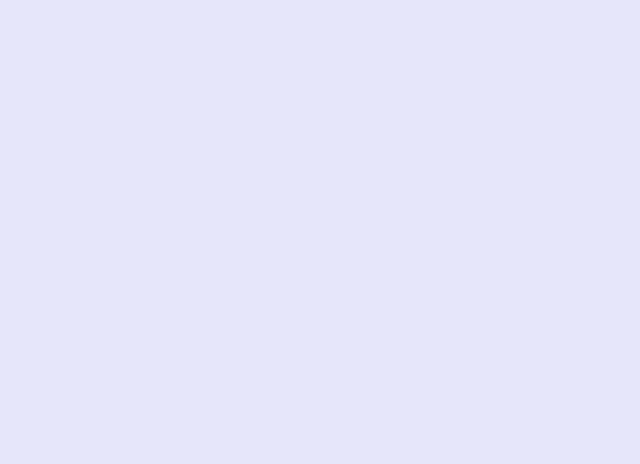
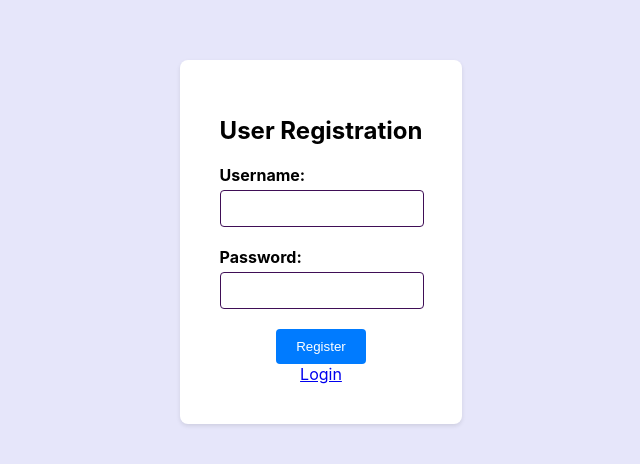
Before and after one commit to talyashmuelian/project6all, a React (Create React App) app in the folder project6client/: page /register in a window 1280 px wide. Before the commit this address had no page. Shown: the part 158-622 px from the top of the page, without its empty margins (319-959 px from the left). Built offline with nearby package versions, Linux system fonts and the light colour scheme.

Commit message:
18.6 22:05

```diff
--- a/project6client/src/App.js
+++ b/project6client/src/App.js
@@ -8,6 +8,7 @@ import Todos from "./pages/Todos";
 import Posts from "./pages/Posts";
 import Login from "./pages/Login";
 import Info from "./pages/Info";
+import Registration from "./pages/SignIn"
 // import Photos from "./pages/Photos";
 
 function App() {
@@ -16,6 +17,7 @@ function App() {
       <Routes>
         <Route path="/Login" element={<Login />} />
         <Route path="/" element={<Navigate to="/Login" />} />
+        <Route path="/register" element={<Registration />}/>
         <Route path="Users" element={<Users />}>
           <Route path=":id/Posts" element={<Posts />} />
           <Route path=":id/Todos" element={<Todos />} />
--- a/project6client/src/pages/Login.js
+++ b/project6client/src/pages/Login.js
@@ -1,5 +1,6 @@
 import { useState } from "react";
 import ReactDOM from "react-dom/client";
+import { Link } from "react-router-dom";
 import "./Login.css";
 import { requestsGet } from "../requestsToServer.js";
 
@@ -75,6 +76,7 @@ const Login = () => {
           />
         </div>
         <button type="submit">Login</button>
+        <div><Link to={`/register`}>Sign In</Link></div>
       </form>
     </div>
   );
--- /dev/null
+++ b/project6client/src/pages/Registration.css
@@ -0,0 +1,57 @@
+.registration-container {
+    display: flex;
+    justify-content: center;
+    align-items: center;
+    height: 100vh;
+    background-color: #e6e6fa; /* Light Purple */
+  }
+
+  form {
+    background-color: #fff;
+    padding: 40px; /* Increased padding */
+    border-radius: 8px; /* Increased border radius */
+    box-shadow: 0 2px 4px rgba(0, 0, 0, 0.1);
+    text-align: center;
+    max-width: 500px; /* Increased maximum width */
+    margin: 0 auto; /* Center horizontally */
+  }
+  h1 {
+    margin-bottom: 20px;
+    font-size: 24px;
+  }
+
+  .form-group {
+    margin-bottom: 20px;
+    text-align: left;
+    align-items: center;
+  }
+
+  label {
+    display: block;
+    margin-bottom: 5px;
+    font-weight: bold;
+  }
+
+  input {
+    width: 90%;
+    padding: 10px;
+    border: 1px solid #3f0e56;
+    border-radius: 4px;
+    color: #3f0e56;
+  }
+
+  button {
+    padding: 10px 20px;
+    background-color: #007bff;
+    color: #fff;
+    border: none;
+    border-radius: 4px;
+    cursor: pointer;
+  }
+
+  button:hover {
+    background-color: #0069d9;
+  }
+  body{
+    background-color: #e6e6fa; /* Light Purple */
+}
--- a/project6client/src/pages/SignIn.js
+++ b/project6client/src/pages/SignIn.js
@@ -1,13 +1,14 @@
 import { useState } from "react";
 import ReactDOM from "react-dom/client";
 import "./Registration.css";
+import { Link } from "react-router-dom";
+import { requestsPost } from "../requestsToServer";
 
 const Registration = () => {
   const [user, setUser] = useState({
-    id: "",
-    name: "",
+    id: 0,
     username: "",
-    email: ""
+    password: ""
   });
 
   const handleChange = (event) => {
@@ -16,33 +17,39 @@ const Registration = () => {
     setUser((prevUser) => ({ ...prevUser, [name]: value }));
   };
 
+
+  async function fetchData() {
+    try {
+      const data = await requestsPost(`/passwords`, user);
+
+      console.log(data);
+
+      window.location.href = "/Login";
+
+    } catch (error) {
+      console.error(error);
+    }
+  }
+
+
   const handleSubmit = (event) => {
+    debugger;
     event.preventDefault();
     console.log(user);
     // Perform registration logic or API request here
     // Reset the form fields
     setUser({
       id: "",
-      name: "",
       username: "",
-      email: ""
+      password: ""
     });
+    fetchData();
   };
 
   return (
     <div className="registration-container">
       <form onSubmit={handleSubmit}>
         <h1>User Registration</h1>
-        <div className="form-group">
-          <label htmlFor="name">Name:</label>
-          <input
-            type="text"
-            id="name"
-            name="name"
-            value={user.name || ""}
-            onChange={handleChange}
-          />
-        </div>
         <div className="form-group">
           <label htmlFor="username">Username:</label>
           <input
@@ -54,16 +61,17 @@ const Registration = () => {
           />
         </div>
         <div className="form-group">
-          <label htmlFor="email">Email:</label>
+          <label htmlFor="password">Password:</label>
           <input
-            type="email"
-            id="email"
-            name="email"
-            value={user.email || ""}
+            type="password"
+            id="password"
+            name="password"
+            value={user.password || ""}
             onChange={handleChange}
           />
         </div>
         <button type="submit">Register</button>
+        <div><Link to={`/Login`}>Login</Link></div>
       </form>
     </div>
   );
```
Also changed, not shown: project6client/src/pages/SignIn.html (deleted, +0 -70 lines), 1 other file (tests, documents, lock files or other folders).
